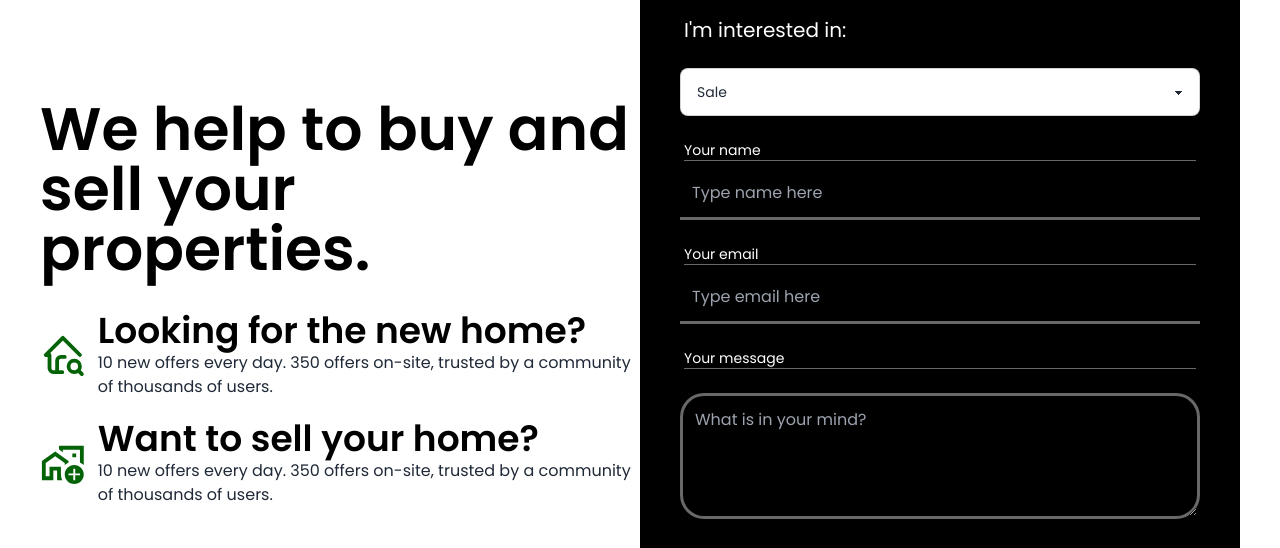
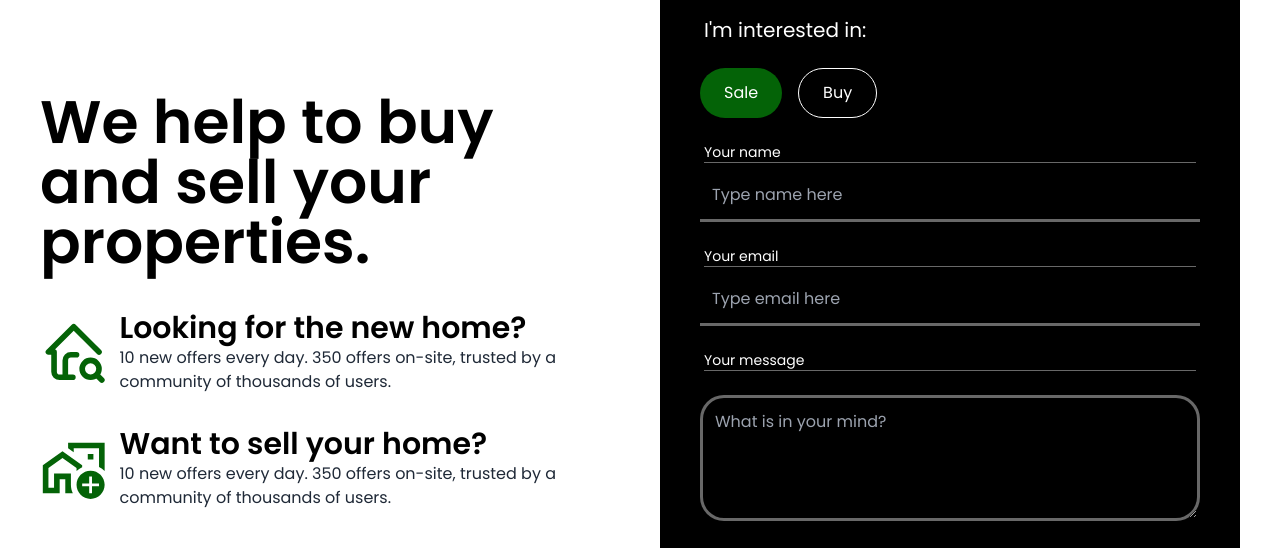
Before and after one commit to mohammadashrafulislam1/Trilokpropco, a React (Vite) app in the folder frontend/: page / in a window 1280 px wide. Shown: the part 2395-2943 px from the top of the page. Built offline with nearby package versions, Linux system fonts and the light colour scheme; no server answers.

Commit message:
contact section api

```diff
--- a/frontend/src/Pages/Home/Home/Contact.jsx
+++ b/frontend/src/Pages/Home/Home/Contact.jsx
@@ -1,19 +1,54 @@
+import { useState } from "react";
 import { MdOutlineAddHomeWork } from "react-icons/md";
 import { TbHomeSearch } from "react-icons/tb";
+import {endPoint} from '../../../Component/ForAll/ForAll.js'
 
 const Contact = () => {
+  const [selectedOption, setSelectedOption] = useState("sale");
+
+  const handleOptionClick = (option) => {
+    setSelectedOption(option);
+  };
+
+  const handleSubmit = (e) => {
+    e.preventDefault();
+
+    // POST request to "inquire" endpoint
+    const formData = {
+      option: selectedOption,
+      name: e.target.name.value,
+      email: e.target.email.value,
+      message: e.target.message.value,
+    };
+    console.log(formData)
+    fetch(`${endPoint}/inquire`, {
+      method: "POST",
+      headers: {
+        "Content-Type": "application/json",
+      },
+      body: JSON.stringify(formData),
+    })
+      .then((response) => response.json())
+      .then((data) => {
+        console.log("Success:", data);
+      })
+      .catch((error) => {
+        console.error("Error:", error);
+      });
+  };
+
   return (
-    <div className="my-10 flex justify-center w-full mx-auto items-center px-10">
-      <div className="w-1/2">
-        <h2 className="text-6xl font-semibold text-black">
+    <div className="my-10 md:flex justify-center w-full mx-auto items-center lg:px-10 gap-5 lg:gap-10 px-5">
+      <div className="md:w-1/2">
+        <h2 className="lg:text-6xl text-4xl font-semibold text-black">
           We help to buy and sell your properties.
         </h2>
         <div className="flex gap-3 items-center mt-8">
-          <TbHomeSearch className="text-6xl font-semibold text-[#046307]" />
+          <TbHomeSearch className="text-6xl font-semibold text-[#046307] md:text-8xl" />
           <div>
-            <h4 className="text-4xl font-semibold text-black">
+            <h5 className="md:text-3xl text-2xl font-semibold text-black">
               Looking for the new home?
-            </h4>
+            </h5>
             <p>
               10 new offers every day. 350 offers on-site, trusted by a
               community of thousands of users.
@@ -22,11 +57,11 @@ const Contact = () => {
         </div>
 
         <div className="flex gap-3 items-center mt-5">
-          <MdOutlineAddHomeWork className="text-6xl font-semibold text-[#046307]" />
+          <MdOutlineAddHomeWork className="text-6xl font-semibold text-[#046307] md:text-8xl" />
           <div>
-            <h4 className="text-4xl font-semibold text-black">
+            <h5 className="md:text-3xl text-2xl font-semibold text-black">
               Want to sell your home?
-            </h4>
+            </h5>
             <p>
               10 new offers every day. 350 offers on-site, trusted by a
               community of thousands of users.
@@ -35,23 +70,42 @@ const Contact = () => {
         </div>
       </div>
 
-      <div className="w-1/2">
-        <form className="bg-black p-10 rounded-[30px]">
-        <div className="label text-white">
-              <span className="label-text text-white text-xl">I'm interested in:</span>
-            </div>
-          <select
-            name="option"
-            id=""
-            className="select select-bordered w-full mt-4"
-          >
-            <option value="sale">Sale</option>
-            <option value="buy">Buy</option>
-          </select>
+      <div className="md:w-1/2 md:pt-0 pt-12">
+        <form onSubmit={handleSubmit} className="bg-black p-10 rounded-[30px]">
+          <div className="label text-white">
+            <span className="label-text text-white text-xl">I'm interested in:</span>
+          </div>
+
+          <div className="flex gap-4 mt-4">
+            <button
+              type="button"
+              onClick={() => handleOptionClick("sale")}
+              className={`w-fit py-3 px-6 rounded-full ${
+                selectedOption === "sale"
+                  ? "bg-[#046307] text-white"
+                  : "bg-transparent border border-[#ffffff] text-[#ffffff]"
+              }`}
+            >
+              Sale
+            </button>
+            <button
+              type="button"
+              onClick={() => handleOptionClick("buy")}
+              className={`w-fit py-3 px-6 rounded-full ${
+                selectedOption === "buy"
+                  ? "bg-[#046307] text-white"
+                  : "bg-transparent border border-[#ffffff] text-[#ffffff]"
+              }`}
+            >
+              Buy
+            </button>
+          </div>
 
           <div>
             <div className="label mt-4">
-              <span className="label-text text-white border-b-[1px] w-full border-[#ffffff68]">Your name</span>
+              <span className="label-text text-white border-b-[1px] w-full border-[#ffffff68]">
+                Your name
+              </span>
             </div>
             <input
               type="text"
@@ -62,7 +116,9 @@ const Contact = () => {
           </div>
           <div>
             <div className="label mt-4">
-              <span className="label-text border-b-[1px] w-full border-[#ffffff68] text-white">Your email</span>
+              <span className="label-text border-b-[1px] w-full border-[#ffffff68] text-white">
+                Your email
+              </span>
             </div>
             <input
               type="email"
@@ -73,7 +129,9 @@ const Contact = () => {
           </div>
           <div>
             <div className="label mt-4">
-              <span className="label-text border-b-[1px] w-full border-[#ffffff68] text-white">Your message</span>
+              <span className="label-text border-b-[1px] w-full border-[#ffffff68] text-white">
+                Your message
+              </span>
             </div>
             <textarea
               className="border-[3px] bg-black p-3 focus:border-[#046307] border-[#ffffff68] text-area w-full mt-4 rounded-3xl"
@@ -83,7 +141,11 @@ const Contact = () => {
             ></textarea>
           </div>
 
-          <input type="submit" value="Send message" className="btn bg-[#046307] border-0 text-white w-full rounded-full mt-6" />
+          <input
+            type="submit"
+            value="Send message"
+            className="btn bg-[#046307] border-0 text-white w-full rounded-full mt-6"
+          />
         </form>
       </div>
     </div>
```
